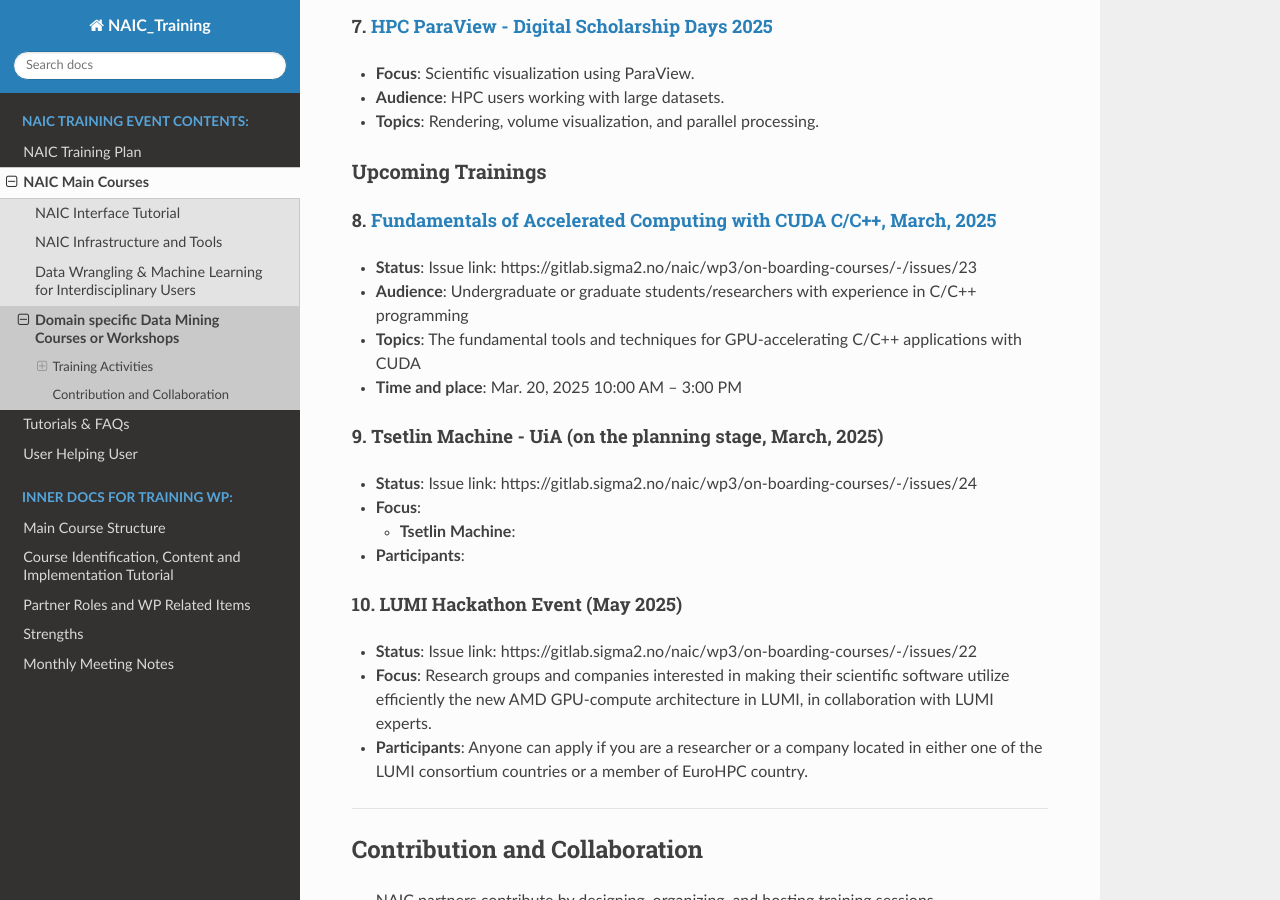
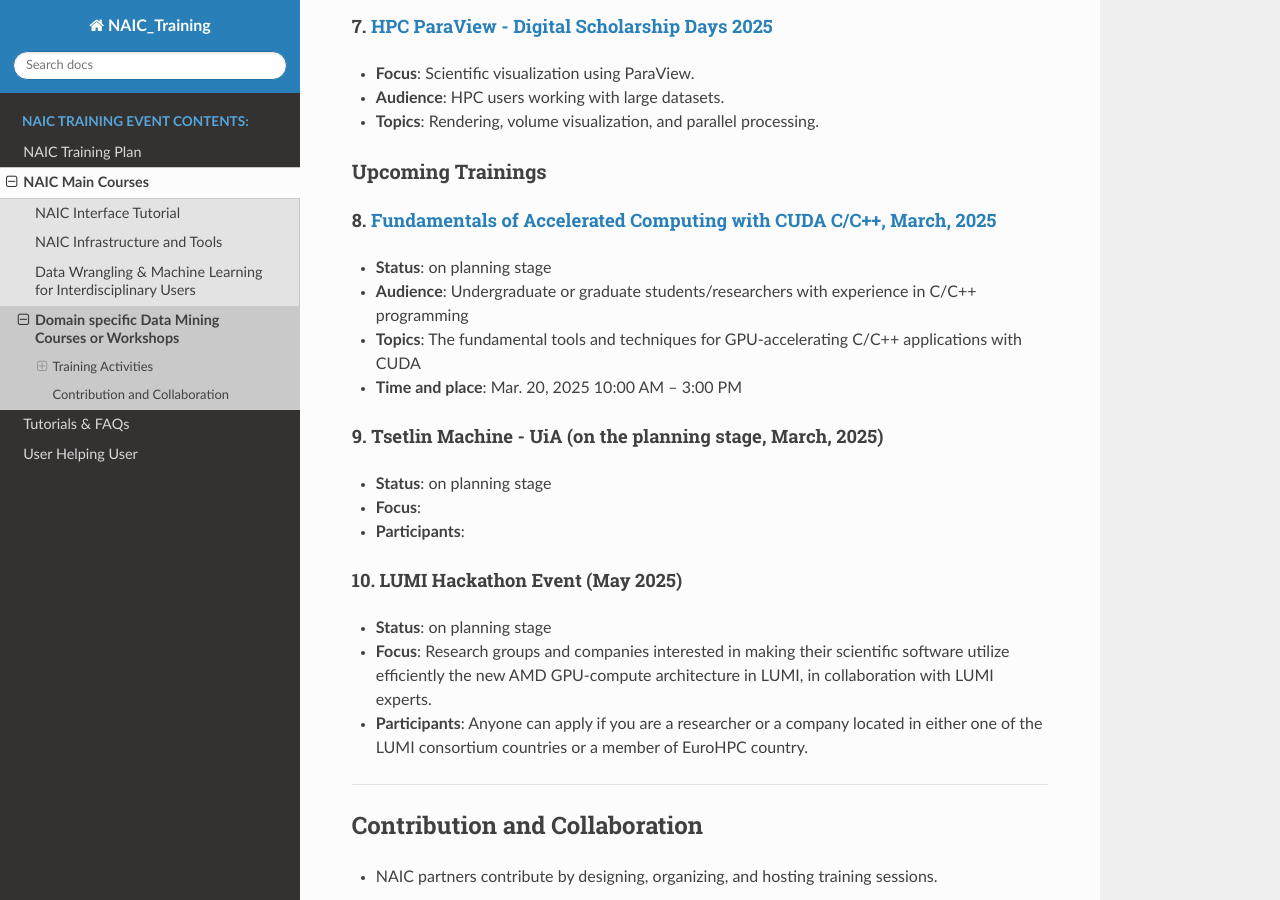
Before and after one commit to NAICNO/Training_KnowledgeHub, a Sphinx documentation site: the page built from doc/CourseFolder/training-plan_domain.md, in a window 1280 px wide and 900 px high, scrolled down 1466 px. Built offline with Sphinx 7.4.7 and the Read the Docs theme 3.1.0, drawn with Linux system fonts in a browser that asks for light colours.

Commit message:
inner docs removed

```diff
--- a/doc/CourseFolder/training-plan_domain.md
+++ b/doc/CourseFolder/training-plan_domain.md
@@ -51,19 +51,18 @@
 ### Upcoming Trainings
 
 #### 8. [Fundamentals of Accelerated Computing with CUDA C/C++, March, 2025](https://www.ub.uio.no/english/courses-events/courses/carpentry/CUDA)
-- **Status**: Issue link: https://gitlab.sigma2.no/naic/wp3/on-boarding-courses/-/issues/23
+- **Status**: on planning stage
 - **Audience**: Undergraduate or graduate students/researchers with experience in C/C++ programming
 - **Topics**: The fundamental tools and techniques for GPU-accelerating C/C++ applications with CUDA
 - **Time and place**: Mar. 20, 2025 10:00 AM – 3:00 PM
 
 #### 9. Tsetlin Machine - UiA (on the planning stage, March, 2025)
-- **Status**: Issue link:  https://gitlab.sigma2.no/naic/wp3/on-boarding-courses/-/issues/24
+- **Status**: on planning stage
 - **Focus**:
-  - **Tsetlin Machine**:
 - **Participants**:
 
 #### 10. LUMI Hackathon Event (May 2025)
-- **Status**: Issue link: https://gitlab.sigma2.no/naic/wp3/on-boarding-courses/-/issues/22
+- **Status**: on planning stage
 - **Focus**: Research groups and companies interested in making their scientific software utilize efficiently the new AMD GPU-compute architecture in LUMI, in collaboration with LUMI experts.
 - **Participants**: Anyone can apply if you are a researcher or a company located in either one of the LUMI consortium countries or a member of EuroHPC country.
 ---
```
Also changed, not shown: doc/index.rst (+8 -8 lines).
